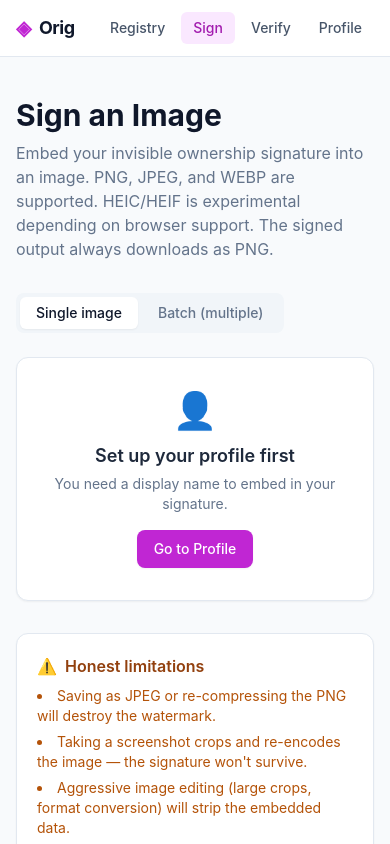
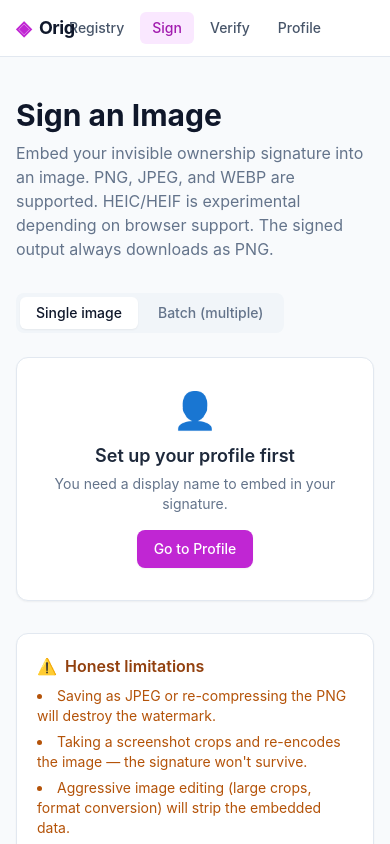
Before and after one commit to codebyemily/Orig, a Next.js app: page /sign in a window 390 px wide. Shown: the top 844 px of the page. Built offline with nearby package versions, Linux system fonts and the light colour scheme.

Commit message:
Center navbar

```diff
--- a/components/layout/Navbar.tsx
+++ b/components/layout/Navbar.tsx
@@ -15,13 +15,16 @@
 
   return (
     <header className="sticky top-0 z-50 border-b border-slate-200 bg-white/95 backdrop-blur">
-      <nav className="mx-auto flex w-full max-w-6xl flex-wrap items-center justify-between gap-3 px-4 py-3 sm:px-6 lg:px-8">
-      <Link href="/registry" className="flex shrink-0 items-center gap-2 text-lg font-bold tracking-tight text-slate-900">
-        <span className="text-xl text-brand-600">◈</span>
-        <span>Orig</span>
-      </Link>
+      <nav className="relative mx-auto flex w-full max-w-6xl flex-wrap items-center justify-center gap-3 px-4 py-3 sm:px-6 lg:px-8">
+        <Link
+          href="/registry"
+          className="absolute left-4 flex shrink-0 items-center gap-2 text-lg font-bold tracking-tight text-slate-900 sm:left-6 lg:left-8"
+        >
+          <span className="text-xl text-brand-600">◈</span>
+          <span>Orig</span>
+        </Link>
 
-        <div className="flex flex-wrap items-center justify-end gap-1 sm:gap-2">
+        <div className="flex flex-wrap items-center justify-center gap-1 sm:gap-2">
           {links.map(({ href, label }) => {
             const active = pathname === href
 
```
